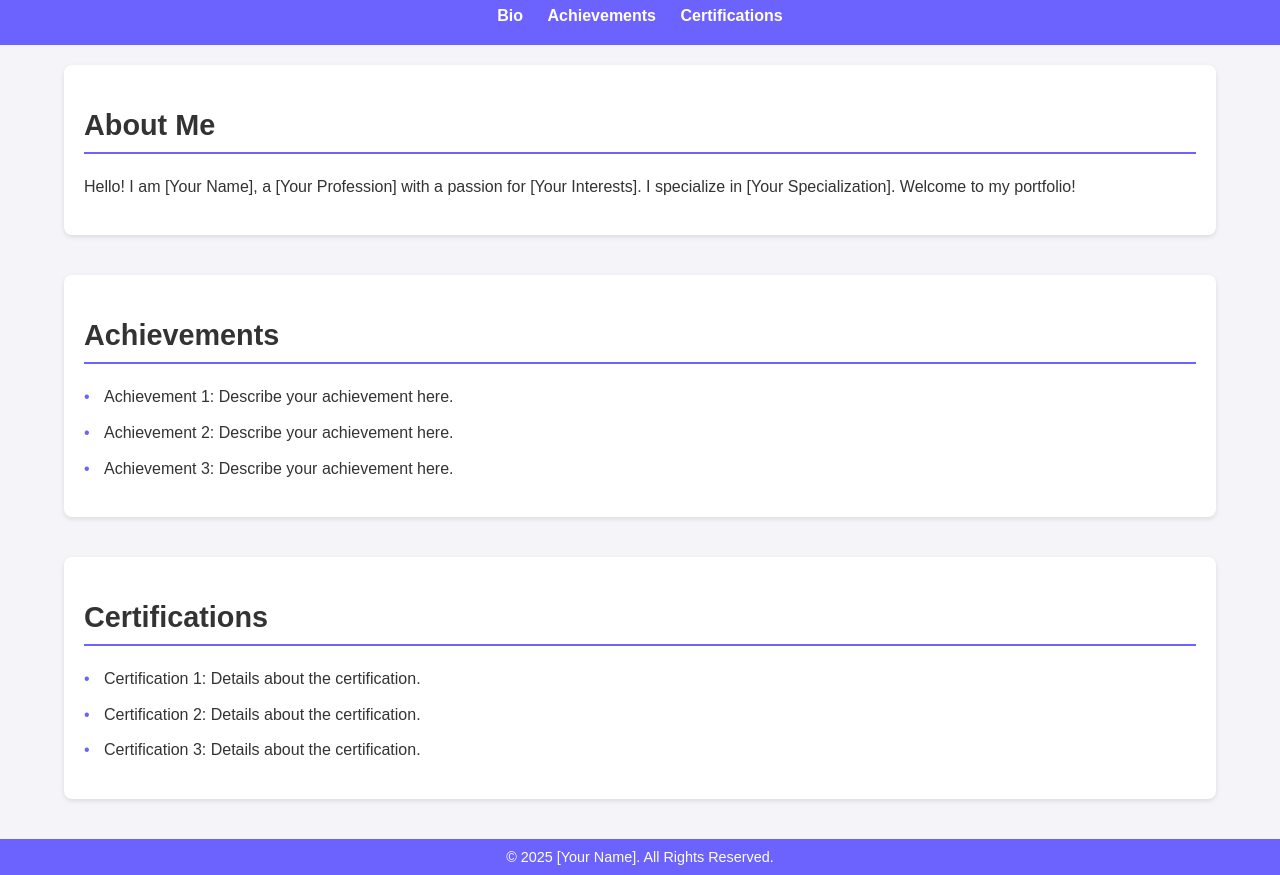
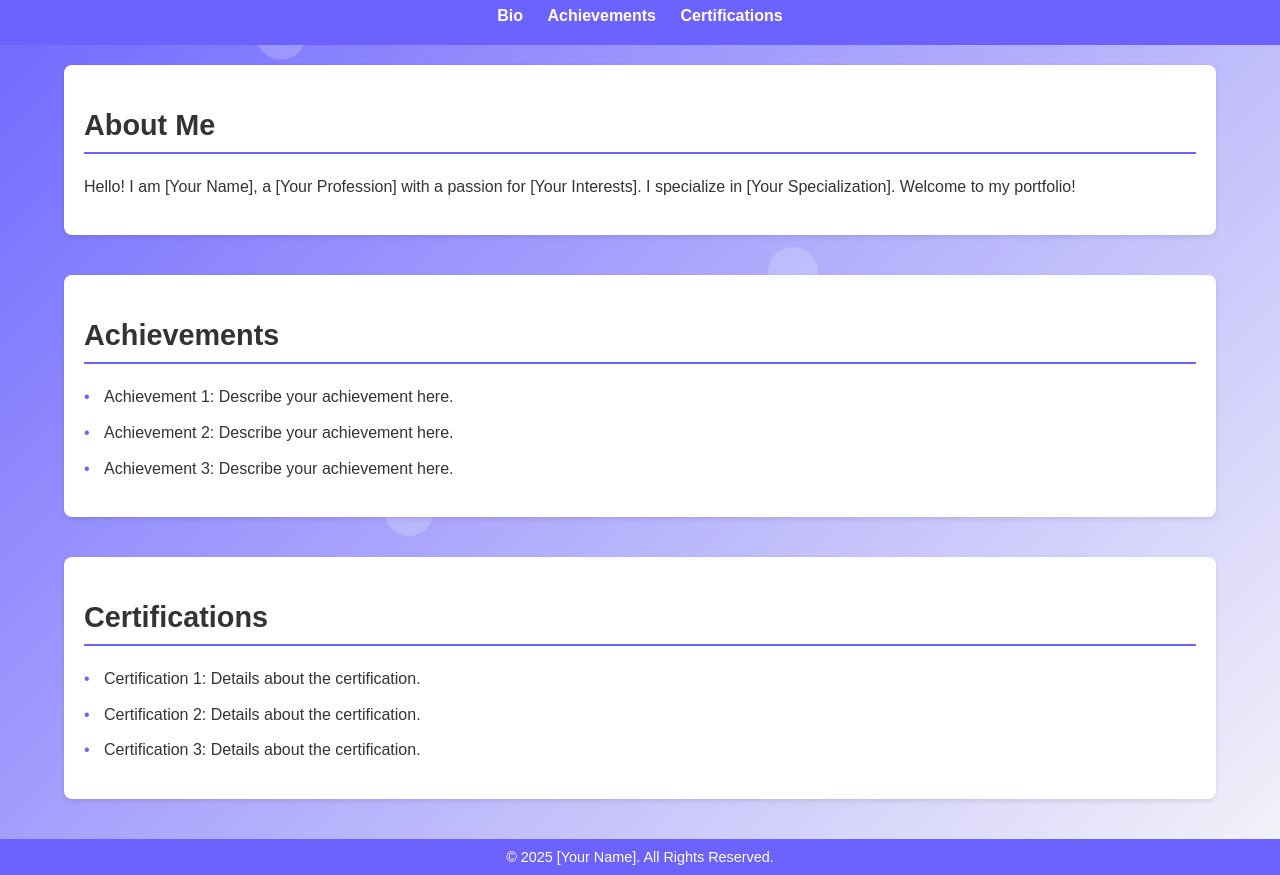
Before and after one commit to Kartikey-Garg/Kartikey-Garg.github.io, a plain HTML site: page Portfolio/Portfolio.html in a window 1280 px wide. Shown: the part 68-943 px from the top of the page. Drawn offline with Linux system fonts and the light colour scheme.

Commit message:
Modified Portfolio code with an animation

```diff
--- a/Portfolio/Portfolio.html
+++ b/Portfolio/Portfolio.html
@@ -11,8 +11,9 @@
             margin: 0;
             padding: 0;
             box-sizing: border-box;
-            background-color: #f4f4f9;
+            background: linear-gradient(135deg, #6c63ff, #f4f4f9);
             color: #333;
+            overflow-x: hidden;
         }
 
         header {
@@ -102,6 +103,56 @@
             font-size: 0.9rem;
         }
 
+        @keyframes floating {
+            0% {
+                transform: translateY(0);
+            }
+            50% {
+                transform: translateY(-10px);
+            }
+            100% {
+                transform: translateY(0);
+            }
+        }
+
+        .background-animation {
+            position: absolute;
+            top: 0;
+            left: 0;
+            width: 100%;
+            height: 100%;
+            overflow: hidden;
+            z-index: -1;
+        }
+
+        .background-animation span {
+            position: absolute;
+            display: block;
+            width: 50px;
+            height: 50px;
+            background: rgba(255, 255, 255, 0.2);
+            animation: floating 5s infinite ease-in-out;
+            border-radius: 50%;
+        }
+
+        .background-animation span:nth-child(1) {
+            top: 10%;
+            left: 20%;
+            animation-duration: 6s;
+        }
+
+        .background-animation span:nth-child(2) {
+            top: 40%;
+            left: 60%;
+            animation-duration: 4s;
+        }
+
+        .background-animation span:nth-child(3) {
+            top: 70%;
+            left: 30%;
+            animation-duration: 7s;
+        }
+
         @media (max-width: 600px) {
             header h1 {
                 font-size: 2rem;
@@ -115,6 +166,12 @@
 </head>
 
 <body>
+    <div class="background-animation">
+        <span></span>
+        <span></span>
+        <span></span>
+    </div>
+
     <header>
         <h1>My Portfolio</h1>
         <nav>
```
